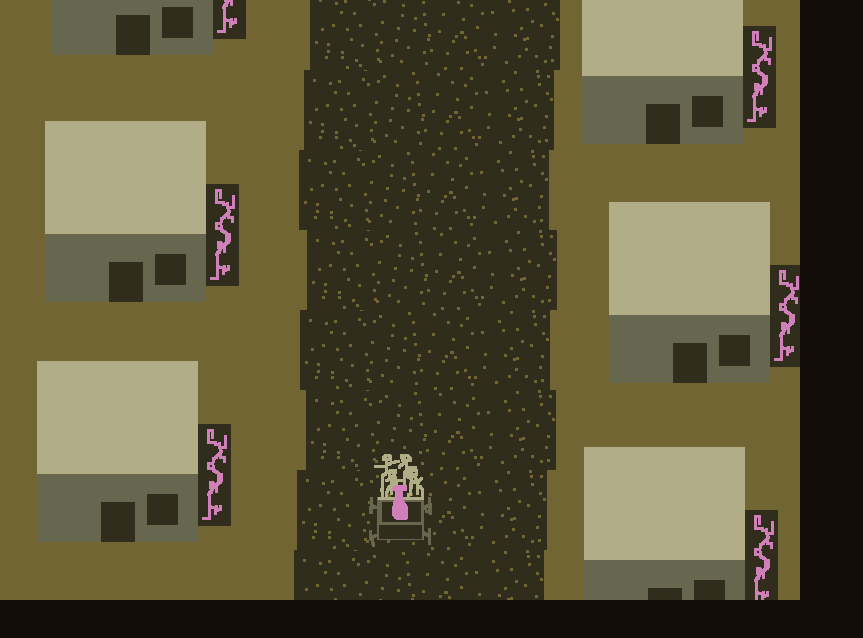
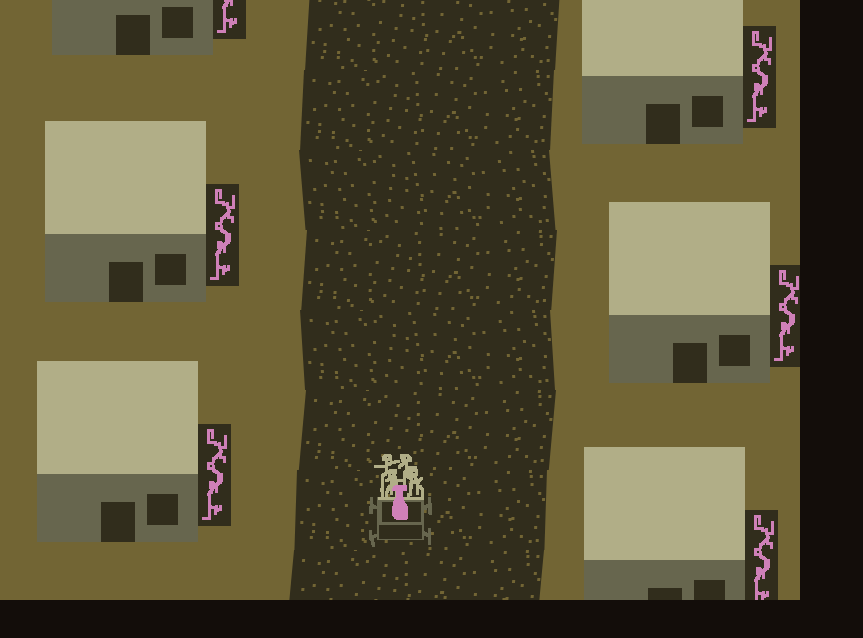
Before and after one commit to Zarkonnen/LD50, an Electron app: page index.html in a window 1600 px wide. Shown: the whole page, without its empty margins (0-863 px from the left). Drawn offline with Linux system fonts and the light colour scheme.

Commit message:
Smoothish roads

```diff
--- a/index.html
+++ b/index.html
@@ -84,8 +84,15 @@ function tick(ms) {
    		img("road", 800 / 2 - 250 / 2, roadY);
    	}*/
    	roadSegments.forEach(road => {
-   		img("road", Math.round(road.x2 + xScroll), Math.round(road.y + yScroll));
+   		c.setTransform(1, 0, (road.x1 - road.x2) / 100, 1, Math.round(road.x2 + xScroll), Math.round(road.y + yScroll));
+   		img("road", 0, 0);
+   		c.resetTransform();
    	});
+
+   	/*roadSegments.forEach(road => {
+   		c.fillStyle = "red";
+   		c.fillRect(road.x2 + xScroll, road.y + yScroll, 250, 2);
+   	});*/
 
    	carts.forEach(cart => {
    		cart.dy += cart.dy * cart.dy / 70 + ms / 400;
```
